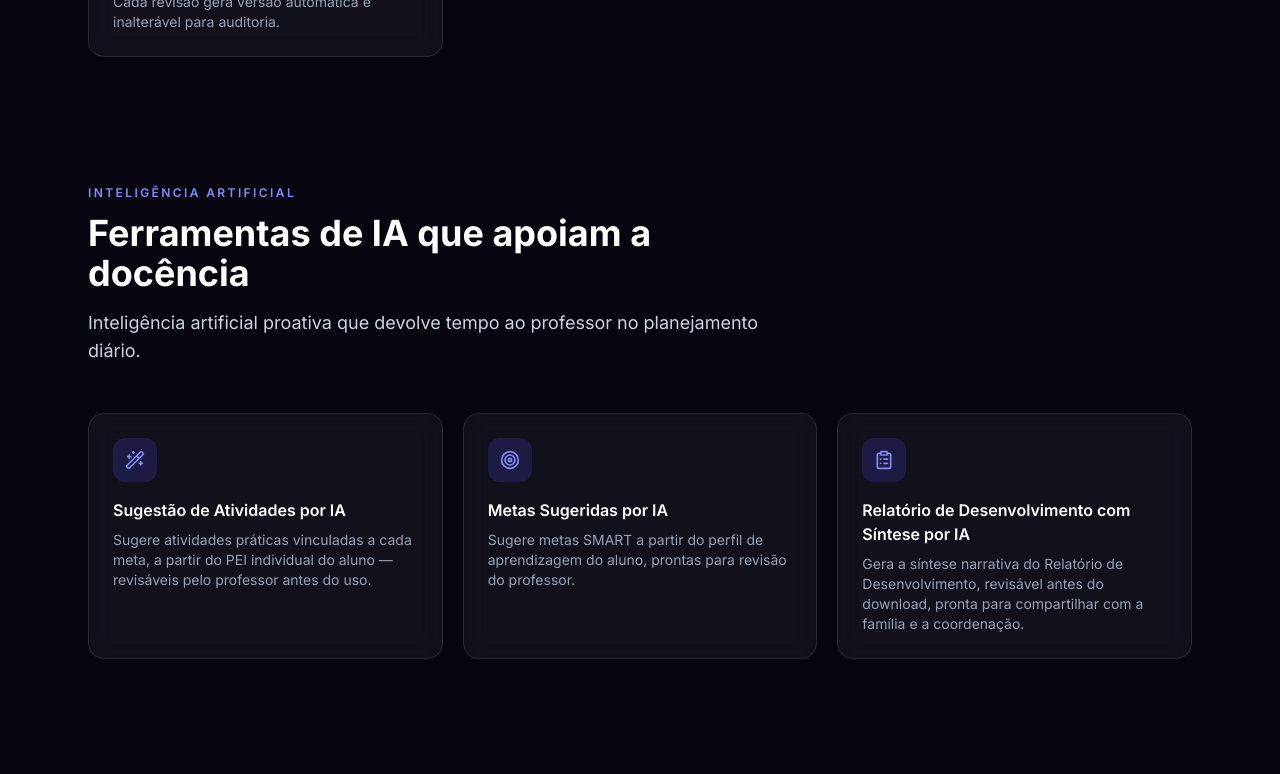
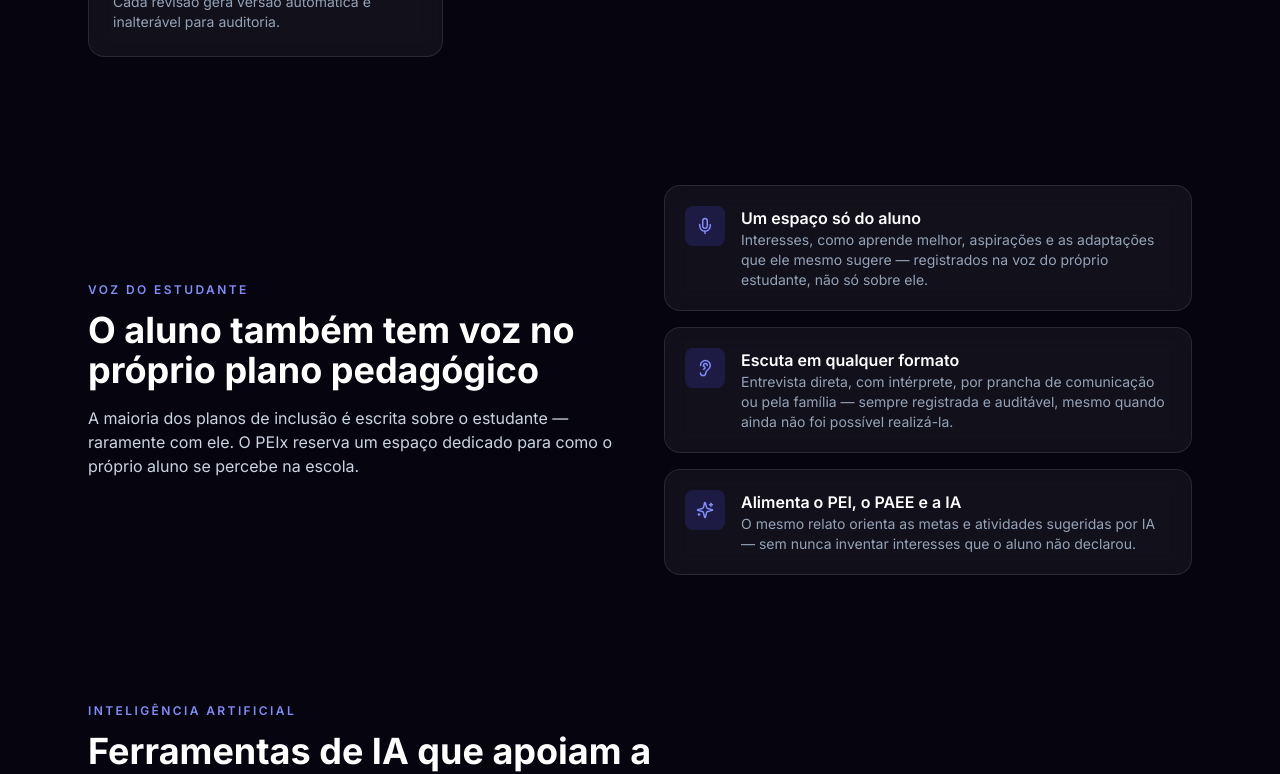
Before and after one commit to alesunaga/peix-site, a Next.js app: page /recursos in a window 1280 px wide. Shown: the part 1180-1954 px from the top of the page. Built offline with nearby package versions, Linux system fonts and the light colour scheme; no server answers.

Commit message:
feat: novas seções na página de Recursos — Voz do Estudante e PAEE por IA

```diff
--- a/src/app/recursos/page.tsx
+++ b/src/app/recursos/page.tsx
@@ -2,6 +2,7 @@
 import { Navbar } from "@/components/site/Navbar";
 import { RecursosHero } from "@/components/site/RecursosHero";
 import { PeiSectionsGrid } from "@/components/site/PeiSectionsGrid";
+import { VozDoEstudanteSection } from "@/components/site/VozDoEstudanteSection";
 import { HubAppsSection } from "@/components/site/HubAppsSection";
 import { SegurancaSection } from "@/components/site/SegurancaSection";
 import { FinalCta } from "@/components/site/FinalCta";
@@ -10,7 +11,7 @@ import { Footer } from "@/components/site/Footer";
 export const metadata = {
   title: "Recursos — PEIx",
   description:
-    "Detalhamento técnico do PEIx: as 7 seções legais do PEI, as ferramentas de Inteligência Artificial e a segurança de dados sensíveis.",
+    "Detalhamento técnico do PEIx: as 7 seções legais do PEI, a Voz do Estudante, as ferramentas de Inteligência Artificial e a segurança de dados sensíveis.",
 };
 
 export default function RecursosPage() {
@@ -20,6 +21,7 @@ export default function RecursosPage() {
       <main>
         <RecursosHero />
         <PeiSectionsGrid />
+        <VozDoEstudanteSection />
         <HubAppsSection />
         <SegurancaSection />
         <FinalCta />
--- a/src/components/site/HubAppsSection.tsx
+++ b/src/components/site/HubAppsSection.tsx
@@ -1,5 +1,5 @@
 // src/components/site/HubAppsSection.tsx
-import { Wand2, Target, ClipboardList } from "lucide-react";
+import { Wand2, Target, ClipboardList, FileText } from "lucide-react";
 import { Eyebrow } from "@/components/ui/Eyebrow";
 import { Card } from "@/components/ui/Card";
 
@@ -20,6 +20,12 @@ const APPS = [
     titulo: "Relatório de Desenvolvimento com Síntese por IA",
     texto:
       "Gera a síntese narrativa do Relatório de Desenvolvimento, revisável antes do download, pronta para compartilhar com a família e a coordenação.",
+  },
+  {
+    icon: FileText,
+    titulo: "Rascunho do PAEE por IA",
+    texto:
+      "Gera o primeiro rascunho do PAEE a partir dos laudos, do PEI vigente e da Voz do Estudante — revisável em painel antes de ir para o documento oficial.",
   },
 ];
 
--- /dev/null
+++ b/src/components/site/VozDoEstudanteSection.tsx
@@ -0,0 +1,59 @@
+// src/components/site/VozDoEstudanteSection.tsx
+import { Mic, Ear, Sparkles } from "lucide-react";
+import { Eyebrow } from "@/components/ui/Eyebrow";
+import { Card } from "@/components/ui/Card";
+
+const PONTOS = [
+  {
+    icon: Mic,
+    titulo: "Um espaço só do aluno",
+    texto:
+      "Interesses, como aprende melhor, aspirações e as adaptações que ele mesmo sugere — registrados na voz do próprio estudante, não só sobre ele.",
+  },
+  {
+    icon: Ear,
+    titulo: "Escuta em qualquer formato",
+    texto:
+      "Entrevista direta, com intérprete, por prancha de comunicação ou pela família — sempre registrada e auditável, mesmo quando ainda não foi possível realizá-la.",
+  },
+  {
+    icon: Sparkles,
+    titulo: "Alimenta o PEI, o PAEE e a IA",
+    texto:
+      "O mesmo relato orienta as metas e atividades sugeridas por IA — sem nunca inventar interesses que o aluno não declarou.",
+  },
+];
+
+export function VozDoEstudanteSection() {
+  return (
+    <section className="mx-auto max-w-6xl px-6 py-16">
+      <div className="grid gap-12 md:grid-cols-2 md:items-center">
+        <div>
+          <Eyebrow>Voz do Estudante</Eyebrow>
+          <h2 className="text-3xl font-bold text-white sm:text-4xl">
+            O aluno também tem voz no próprio plano pedagógico
+          </h2>
+          <p className="mt-4 text-slate-300">
+            A maioria dos planos de inclusão é escrita sobre o estudante —
+            raramente com ele. O PEIx reserva um espaço dedicado para como o
+            próprio aluno se percebe na escola.
+          </p>
+        </div>
+
+        <div className="space-y-4">
+          {PONTOS.map(({ icon: Icon, titulo, texto }) => (
+            <Card key={titulo} className="flex items-start gap-4 p-5">
+              <span className="flex h-10 w-10 shrink-0 items-center justify-center rounded-lg bg-indigo-600/20 text-indigo-400">
+                <Icon size={18} aria-hidden />
+              </span>
+              <div>
+                <p className="font-semibold text-white">{titulo}</p>
+                <p className="text-sm text-slate-400">{texto}</p>
+              </div>
+            </Card>
+          ))}
+        </div>
+      </div>
+    </section>
+  );
+}
```
